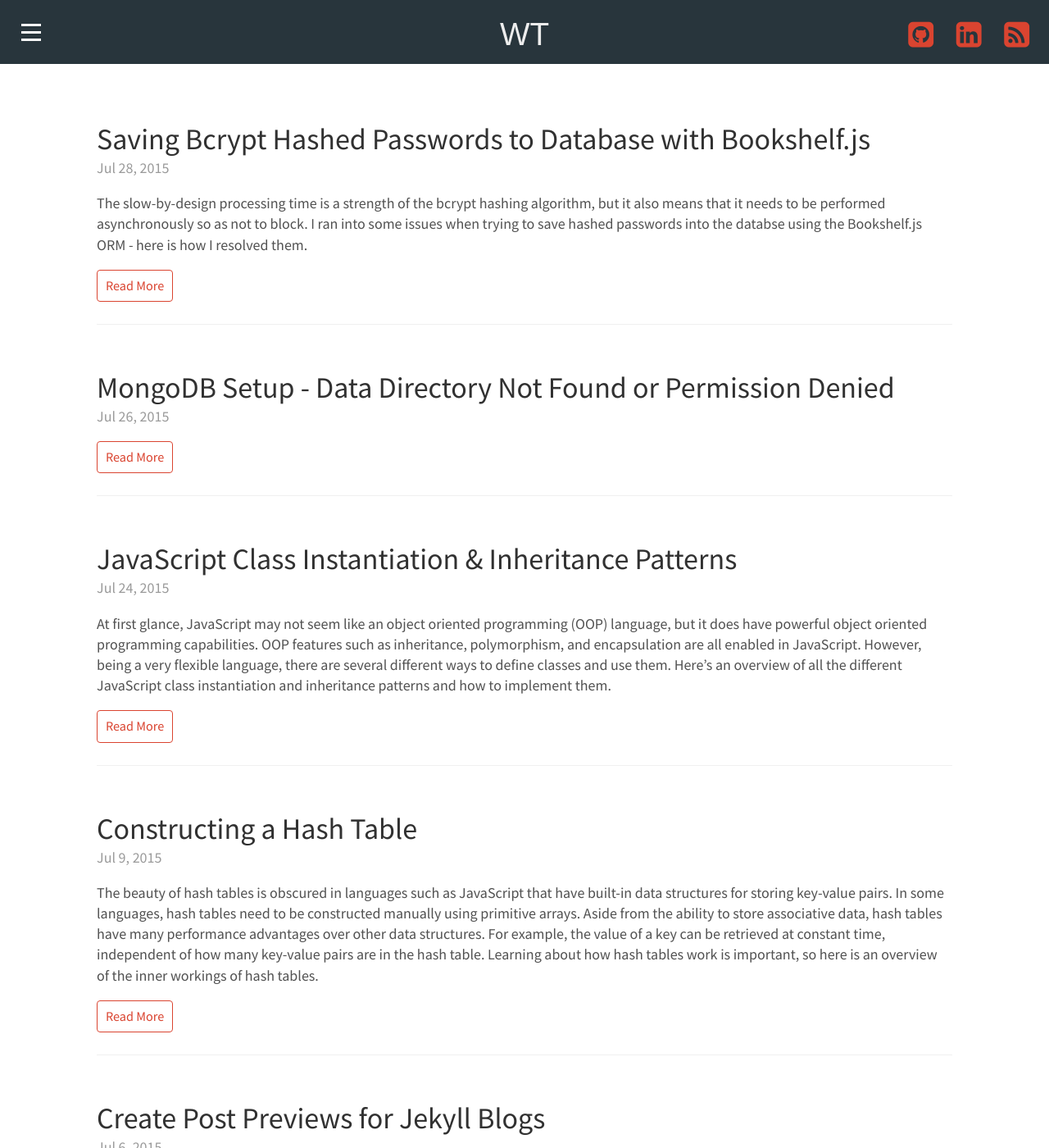
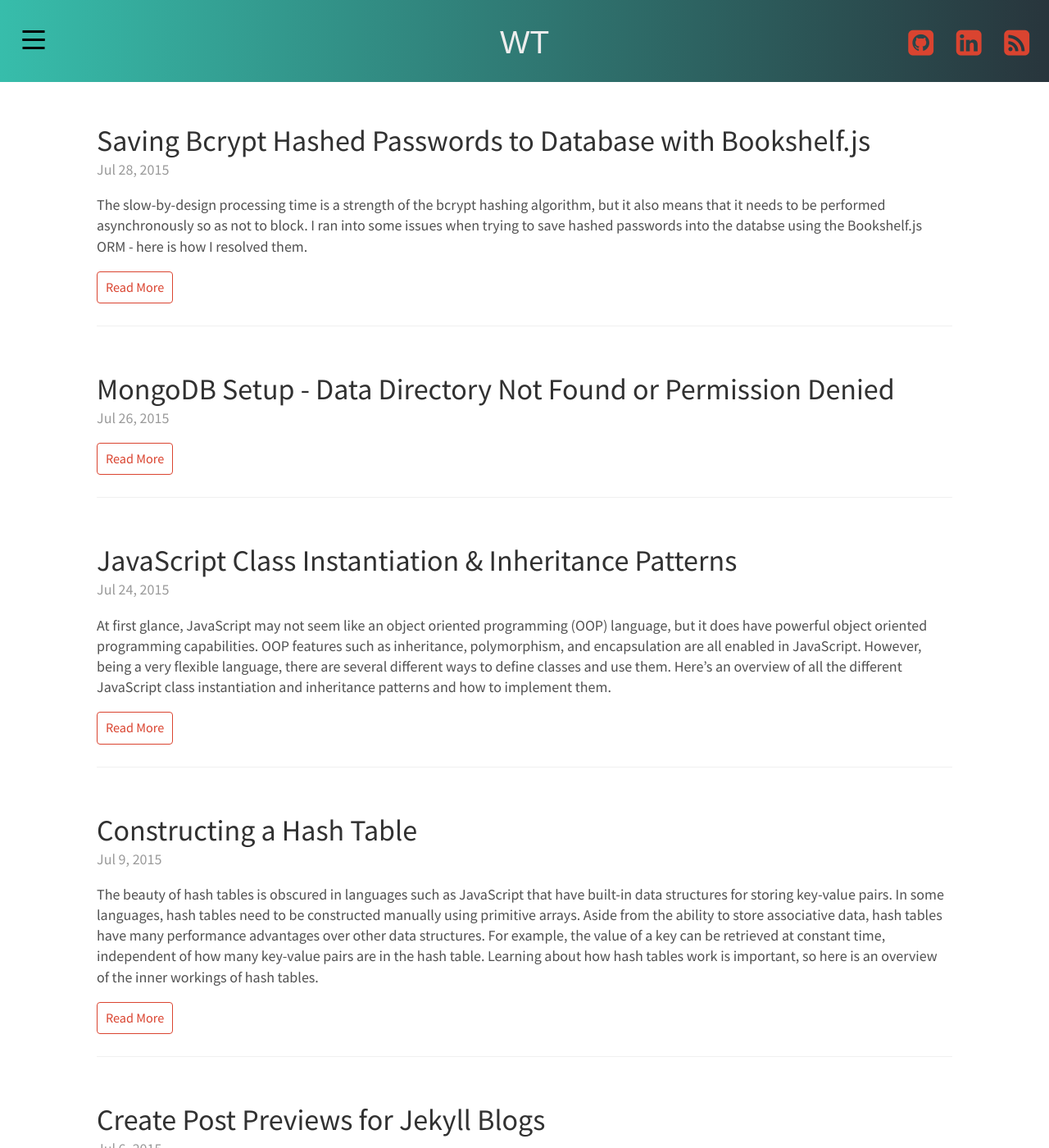
Before and after one commit to wezleytsai/wezleytsai.github.io, a Jekyll site: the page built from index.html, in a window 1280 px wide and 1400 px high. Shown: the whole window at 82% size. Built offline with Jekyll 4.4.1, drawn with Linux system fonts in a browser that asks for light colours; nearby versions of some CDN libraries; some web fonts are replaced; Markdown is read by kramdown in place of the engine named in the settings; the list of posts is cut into pages by our own code; a style sheet for code colours, icons or effects is not loaded; some of the changed text lies outside the part shown.

Commit message:
UI improvements

```diff
--- a/_config.yml
+++ b/_config.yml
@@ -11,7 +11,7 @@
 description:         ''
 url:                 http://wesleytsai.io
 baseurl:             ''
-paginate:            6
+paginate:            8
 
 # About/contact
 author:
--- a/_layouts/default.html
+++ b/_layouts/default.html
@@ -12,11 +12,10 @@
          <a href="{{ site.baseurl }}/" title="Home" class="blog-theme">WT</a>
        </div>
      </div>
-     <div class="contact">
+     <div class="contact desktop">
        <a href="{{ site.mygithub }}"><i class="fa fa-github-square fa-2x"></i></a>
        <a href="{{ site.mylinkedin }}"><i class="fa fa-linkedin-square fa-2x"></i></a>
        <a href="{{ site.url }}/feed.xml"><i class="fa fa-rss-square fa-2x"></i></a>
-       <!--<a href="mailto:{{ site.author.email }}?"><i class="fa fa-envelope-square fa-2x"></i></a>-->
      </div>
     </div>
 
@@ -26,6 +25,13 @@
       </div>
     </div>
 
+
+    <div class="contact mobile">
+      <a href="{{ site.mygithub }}"><i class="fa fa-github-square fa-2x"></i></a>
+      <a href="{{ site.mylinkedin }}"><i class="fa fa-linkedin-square fa-2x"></i></a>
+      <a href="{{ site.url }}/feed.xml"><i class="fa fa-rss-square fa-2x"></i></a>
+    </div>
+
     <div class="copyright">
         Copyright &copy; {{ site.time | date: '%Y' }} {{ site.author.name }}. All rights reserved.
     </div>
--- a/public/css/less/sidebar.less
+++ b/public/css/less/sidebar.less
@@ -179,7 +179,7 @@
 }
 
 .open {
-  transform: translateX(0.7 * @sidebar-width);
+  transform: translateX(@sidebar-width - @sidebar-icon-size - 2 * @sidebar-icon-left);
   .sidebar-icon {
     background-color: @sidebar-icon-color-active;
     span {
--- a/public/css/wt.css
+++ b/public/css/wt.css
@@ -187,13 +187,15 @@
 }
 .masthead {
   position: fixed;
-  height: 78px;
+  height: 100px;
   top: 0;
   width: 100%;
   z-index: 5;
   background-color: #28353c;
+  background: -webkit-linear-gradient(left, #37bdab, #28353c);
+  background: linear-gradient(to right, #37bdab, #28353c);
   margin-bottom: 0;
-  padding-top: 1rem;
+  padding-top: 28px;
   padding-bottom: 1rem;
   margin-bottom: 3rem;
 }
@@ -210,20 +212,9 @@
 .masthead .contact a {
   margin: 0 12px;
 }
-@media (max-width: 500px) {
+@media (max-width: 760px) {
   .masthead .contact {
-    right: 6px;
-  }
-  .masthead .contact a {
-    margin: 4px;
-  }
-}
-@media (max-width: 320px) {
-  .masthead .contact {
-    right: 4px;
-  }
-  .masthead .contact a {
-    margin: 2px;
+    display: none;
   }
 }
 .masthead-title {
@@ -241,10 +232,23 @@
 .masthead-title a:enabled {
   text-decoration: none;
 }
+.contact.mobile {
+  display: none;
+  text-align: center;
+}
+@media (max-width: 760px) {
+  .contact.mobile {
+    display: block;
+  }
+}
+.contact.mobile a {
+  margin: 0 10px;
+}
 .wrap {
   position: relative;
   width: 100%;
-  top: 48px;
+  top: 50px;
+  padding-bottom: 10px;
 }
 .container {
   max-width: 25rem;
@@ -315,7 +319,7 @@
 }
 .pagination-item {
   display: block;
-  padding: 2%;
+  padding: 15px;
   border: 1px solid #eeeeee;
   border-right: none;
   float: left;
@@ -336,8 +340,8 @@
           transition: background-color 0.15s cubic-bezier(0, 0, 0, 0), color 0.15s cubic-bezier(0, 0, 0, 0), border-color 0.15s cubic-bezier(0, 0, 0, 0);
 }
 a.pagination-item:hover {
-  border-color: #1f7a8c;
-  background-color: #1f7a8c;
+  border-color: #444444;
+  background-color: #444444;
   color: white;
   text-decoration: none;
 }
@@ -348,7 +352,7 @@
 .copyright {
   width: 30%;
   border-top: 1px solid #f0f0f0;
-  margin: 5rem auto;
+  margin: 25px auto;
   padding: 1.25rem;
   text-align: center;
   font-size: 0.8rem;
@@ -420,8 +424,8 @@
   position: fixed;
   top: 0;
   bottom: 0;
-  left: -16rem;
-  width: 16rem;
+  left: -20rem;
+  width: 20rem;
   visibility: hidden;
   overflow-y: auto;
   font-size: 1rem;
@@ -439,7 +443,7 @@
   width: 100%;
   display: table;
   position: relative;
-  height: 78px;
+  height: 100px;
 }
 .sidebar-item .container {
   padding: 0;
@@ -483,7 +487,7 @@
 }
 .sidebar-container {
   position: fixed;
-  top: 19px;
+  top: 26px;
   left: 1rem;
   z-index: 15;
   -webkit-transition: translate 0.1s ease-in-out;
@@ -492,8 +496,8 @@
 .sidebar-icon {
   display: block;
   text-align: center;
-  width: 40px;
-  height: 40px;
+  width: 2.5rem;
+  height: 2.5rem;
   background-color: rgba(255, 255, 255, 0);
   border-radius: 5%;
   cursor: pointer;
@@ -508,10 +512,10 @@
   display: inline-block;
   pointer-events: none;
   position: absolute;
-  height: 3px;
-  width: 24px;
+  height: 0.1875rem;
+  width: 1.5rem;
   border-radius: 0;
-  background: #ffffff;
+  background: #000000;
   opacity: 1;
   -webkit-transform: translate(-50%, 0) rotate(0deg) scale(1, 1);
       -ms-transform: translate(-50%, 0) rotate(0deg) scale(1, 1);
@@ -520,14 +524,14 @@
           transition: background-color 0.1s ease-in-out, top 0.15s ease-in-out 0.15s, opacity 0.05s ease-in-out 0.15s, transform 0.15s ease-in-out;
 }
 .sidebar-icon span:nth-child(1) {
-  top: 9.5px;
+  top: 0.59375rem;
 }
 .sidebar-icon span:nth-child(2),
 .sidebar-icon span:nth-child(3) {
-  top: 18.5px;
+  top: 1.15625rem;
 }
 .sidebar-icon span:nth-child(4) {
-  top: 27.5px;
+  top: 1.71875rem;
 }
 .open .sidebar-icon span {
   -webkit-transition: top 0.15s ease-in-out, opacity 0s ease-in-out 0.15s, -webkit-transform 0.15s ease-in-out 0.15s;
@@ -535,7 +539,7 @@
 }
 .open .sidebar-icon span:nth-child(1),
 .open .sidebar-icon span:nth-child(4) {
-  top: 18.5px;
+  top: 1.15625rem;
   opacity: 0;
 }
 .open .sidebar-icon span:nth-child(2) {
@@ -568,18 +572,18 @@
   visibility: visible;
 }
 .open ~ .sidebar {
-  -webkit-transform: translateX(16rem);
-      -ms-transform: translateX(16rem);
-          transform: translateX(16rem);
+  -webkit-transform: translateX(20rem);
+      -ms-transform: translateX(20rem);
+          transform: translateX(20rem);
 }
 .open {
-  -webkit-transform: translateX(11.2rem);
-      -ms-transform: translateX(11.2rem);
-          transform: translateX(11.2rem);
+  -webkit-transform: translateX(15.5rem);
+      -ms-transform: translateX(15.5rem);
+          transform: translateX(15.5rem);
 }
 .open .sidebar-icon {
   background-color: #808080;
 }
 .open .sidebar-icon span {
-  background-color: #000000;
+  background-color: #ffffff;
 }
```
Also changed, not shown: public/css/less/body.less (+4 -3 lines), public/css/less/masthead.less (+16 -12 lines), public/css/less/variables.less (+12 -8 lines), index.html (line endings or trailing spaces).
